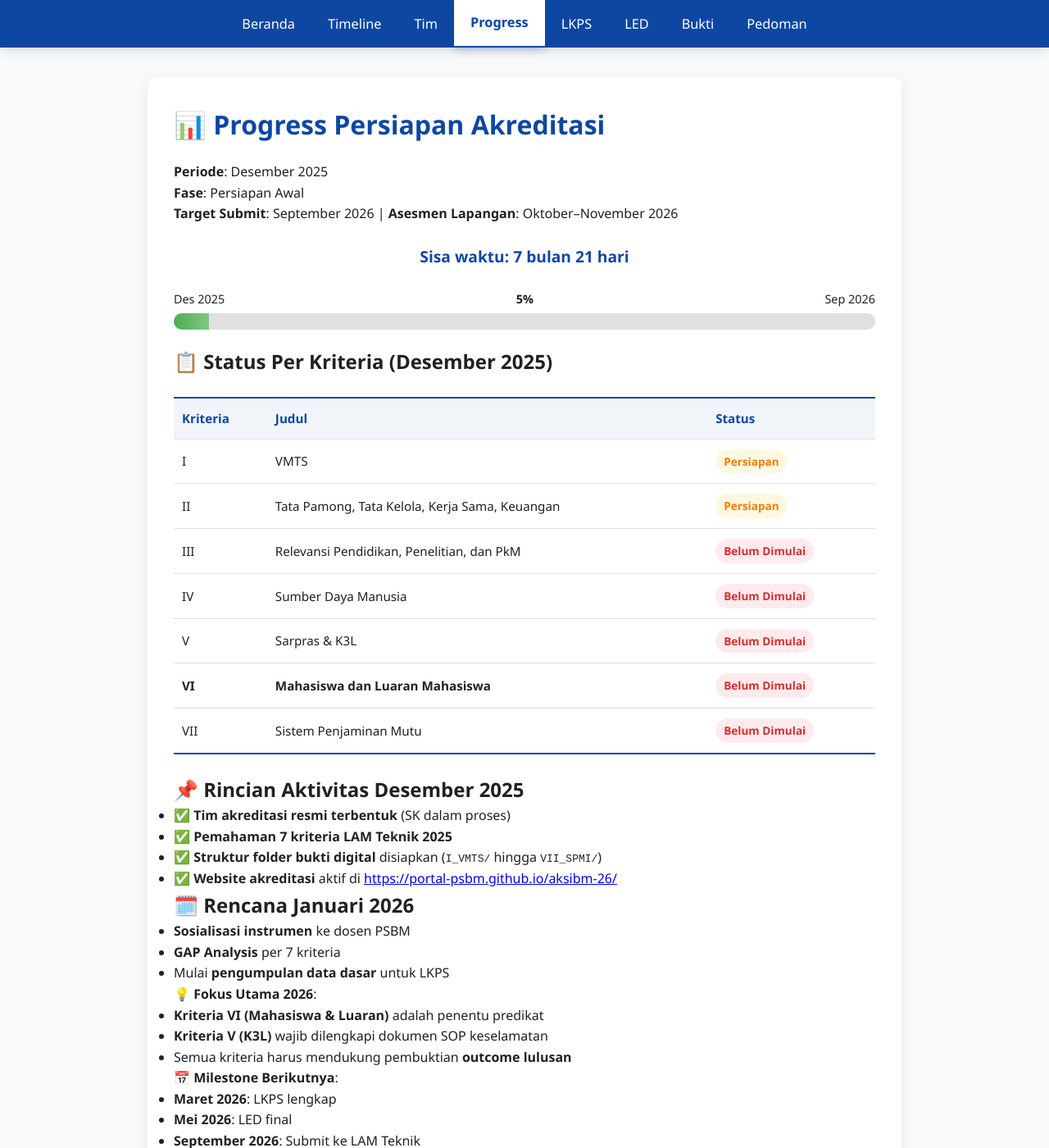
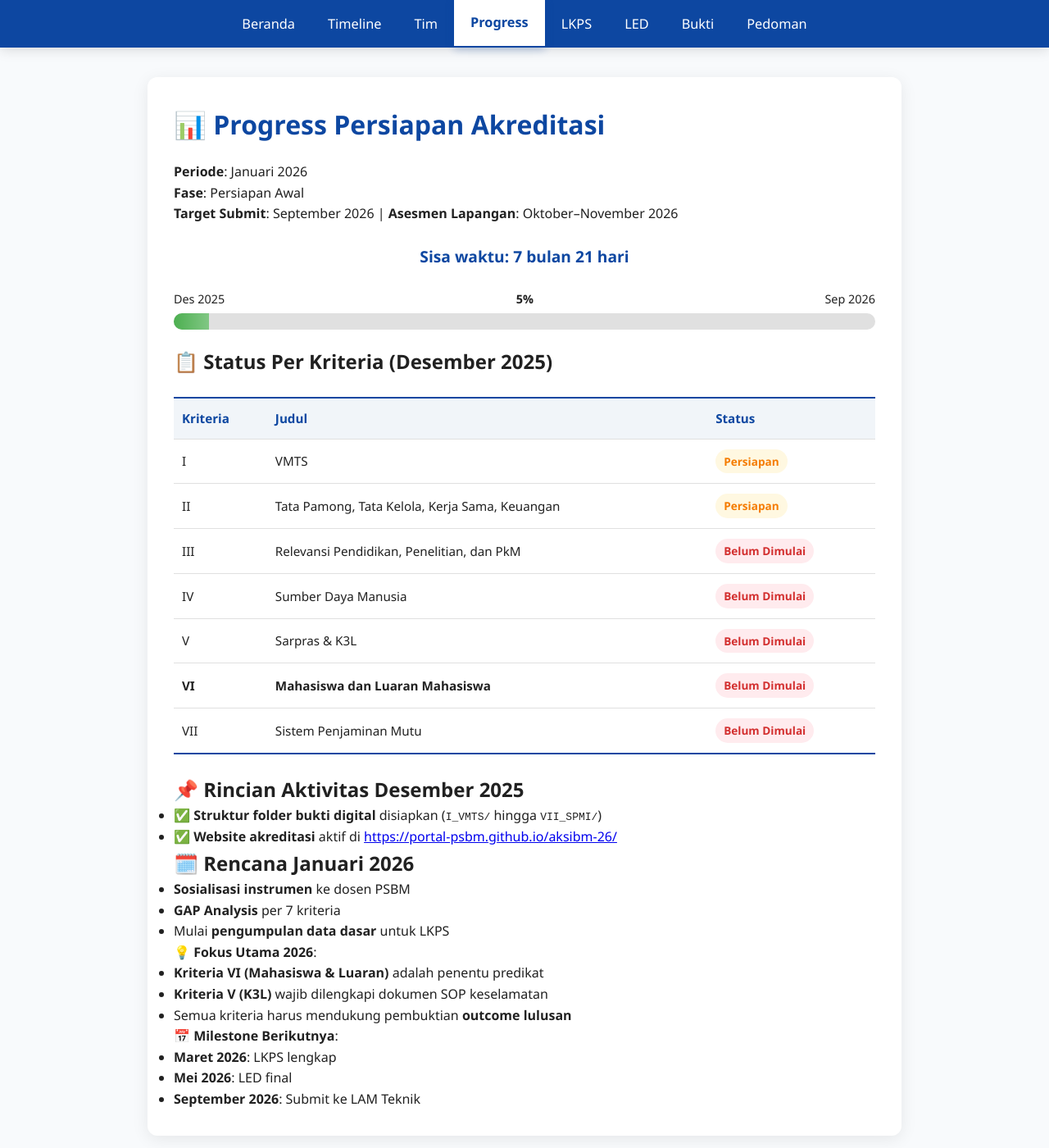
Before and after one commit to portal-psbm/aksibm-26, a Jekyll site: the page built from progress.md, in a window 1280 px wide and 1400 px high. Shown: the whole window at 82% size. Built offline with Jekyll 4.4.1, drawn with Linux system fonts in a browser that asks for light colours.

Commit message:
Perbarui progress

```diff
--- a/progress.md
+++ b/progress.md
@@ -6,7 +6,7 @@ permalink: /progress/
 
 # 📊 Progress Persiapan Akreditasi
 
-**Periode**: Desember 2025
+**Periode**: Januari 2026
 **Fase**: Persiapan Awal
 **Target Submit**: September 2026 | **Asesmen Lapangan**: Oktober–November 2026
 
@@ -146,8 +146,6 @@ permalink: /progress/
 </table>
 
 ## 📌 Rincian Aktivitas Desember 2025
-- ✅ **Tim akreditasi resmi terbentuk** (SK dalam proses)
-- ✅ **Pemahaman 7 kriteria LAM Teknik 2025**
 - ✅ **Struktur folder bukti digital** disiapkan (`I_VMTS/` hingga `VII_SPMI/`)
 - ✅ **Website akreditasi** aktif di [https://portal-psbm.github.io/aksibm-26/](https://portal-psbm.github.io/aksibm-26/)
 
```
